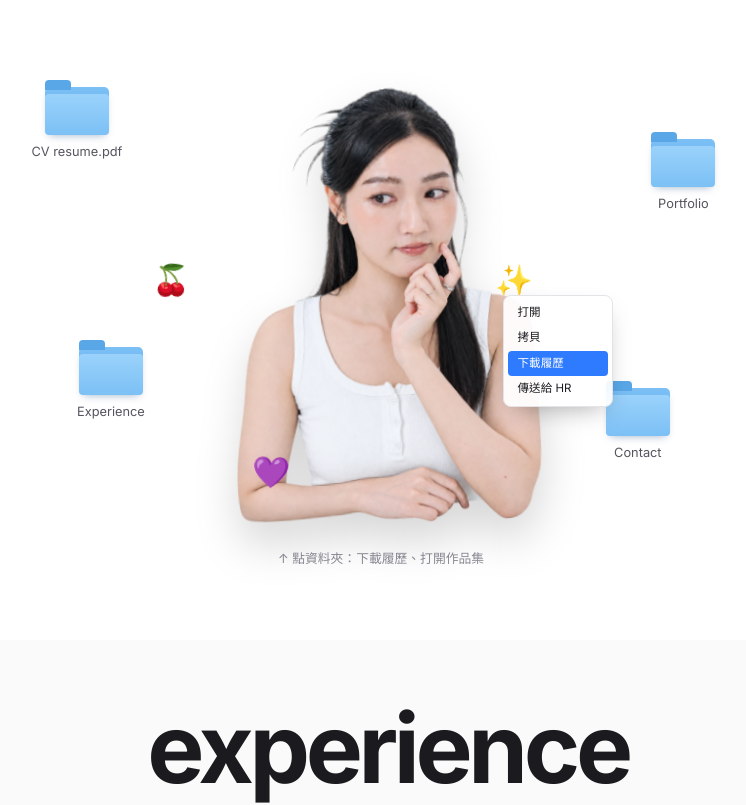
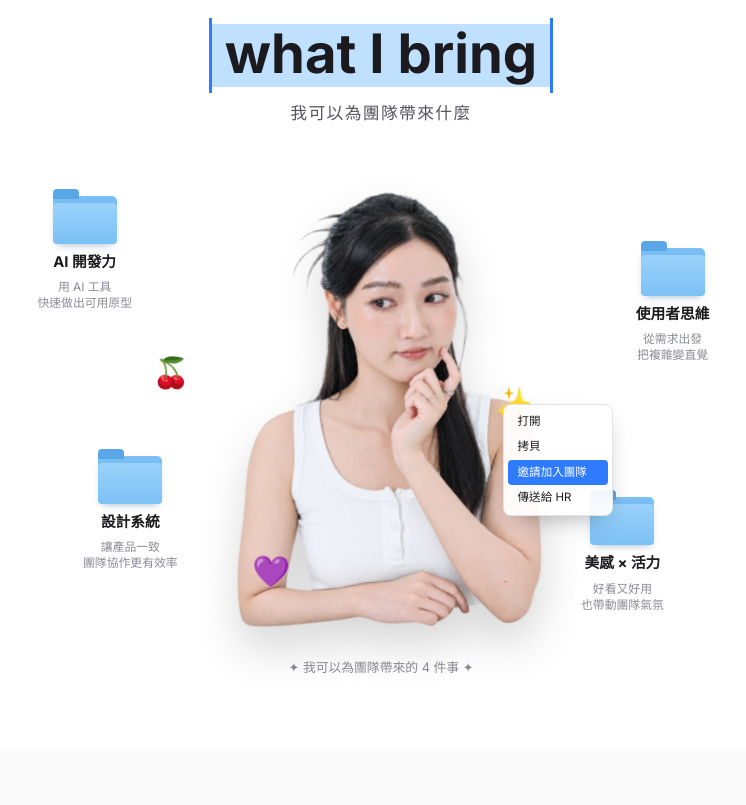
Before and after one commit to honghuixin4-cell/comet-resume, a plain HTML site: page index.html in a window 1280 px wide. Shown: the part 1540-2345 px from the top of the page, without its empty margins (259-1005 px from the left). Drawn offline with Linux system fonts and the light colour scheme.

Commit message:
Files section: turn folders into 'what I bring to the team'
Co-Authored-By: Claude Opus 5.5 <noreply@anthropic.com>

```diff
--- a/index.html
+++ b/index.html
@@ -8,7 +8,7 @@
 <link rel="preconnect" href="https://fonts.googleapis.com">
 <link rel="preconnect" href="https://fonts.gstatic.com" crossorigin>
 <link href="https://fonts.googleapis.com/css2?family=Inter:wght@400;500;600;700;800&family=Noto+Sans+TC:wght@400;500;700;900&display=swap" rel="stylesheet">
-<link rel="stylesheet" href="styles.css?v=20261115h">
+<link rel="stylesheet" href="styles.css?v=20261117a">
 </head>
 <body>
 <div class="scroll-progress" aria-hidden="true"></div>
@@ -108,22 +108,26 @@
 
   <!-- ================= FOLDERS ================= -->
   <section class="files" id="files">
+    <div class="files-head reveal">
+      <h2 class="bracket-title"><span>what I bring</span></h2>
+      <p>我可以為團隊帶來什麼</p>
+    </div>
     <div class="files-stage io">
       <img class="files-person" src="assets/files-person-v2.png" alt="" data-speed="0.08">
       <span class="sticker s1" data-speed="0.3">🍒</span>
       <span class="sticker s2" data-speed="-0.25">✨</span>
       <span class="sticker s3" data-speed="0.18">💜</span>
 
-      <a class="folder f1" href="assets/HongHuiXin-Resume.pdf" download><span class="folder-ico"></span>CV resume.pdf</a>
-      <a class="folder f2" href="https://comet-portfolio-tw.vercel.app/portfolio" target="_blank" rel="noopener"><span class="folder-ico"></span>Portfolio</a>
-      <a class="folder f3" href="#experience"><span class="folder-ico"></span>Experience</a>
-      <a class="folder f4" href="#contact"><span class="folder-ico"></span>Contact</a>
+      <div class="folder value f1"><span class="folder-ico"></span><b>AI 開發力</b><small>用 AI 工具<br>快速做出可用原型</small></div>
+      <div class="folder value f2"><span class="folder-ico"></span><b>使用者思維</b><small>從需求出發<br>把複雜變直覺</small></div>
+      <div class="folder value f3"><span class="folder-ico"></span><b>設計系統</b><small>讓產品一致<br>團隊協作更有效率</small></div>
+      <div class="folder value f4"><span class="folder-ico"></span><b>美感 × 活力</b><small>好看又好用<br>也帶動團隊氣氛</small></div>
 
       <div class="ctx-menu" aria-hidden="true">
-        <span>打開</span><span>拷貝</span><span>下載履歷</span><span>傳送給 HR</span>
+        <span>打開</span><span>拷貝</span><span>邀請加入團隊</span><span>傳送給 HR</span>
       </div>
     </div>
-    <p class="files-hint">↑ 點資料夾：下載履歷、打開作品集</p>
+    <p class="files-hint">✦ 我可以為團隊帶來的 4 件事 ✦</p>
   </section>
 
   <!-- ================= EXPERIENCE ================= -->
@@ -220,6 +224,6 @@
   </section>
 
 </div>
-<script src="script.js?v=20261115h"></script>
+<script src="script.js?v=20261117a"></script>
 </body>
 </html>
--- a/styles.css
+++ b/styles.css
@@ -179,6 +179,14 @@ mark{padding:1px 8px;border-radius:3px;color:var(--ink);font-weight:500}
 .ctx-menu span{padding:3px 10px;border-radius:4px}
 .ctx-menu span:nth-child(3){background:var(--blue);color:#fff}
 .files-hint{text-align:center;font-size:.8rem;color:var(--muted);margin-top:4px}
+.files-head{text-align:center;margin-bottom:6px}
+.files-head .bracket-title{margin-bottom:12px}
+.files-head p{font-size:1.05rem;letter-spacing:.08em;color:var(--soft)}
+.folder.value{cursor:default;text-align:center;line-height:1.35}
+.folder.value b{font-size:.92rem;color:var(--ink);margin-top:2px}
+.folder.value b,.folder.value small{background:rgba(255,255,255,.82);border-radius:6px;padding:1px 6px}
+.folder.value small{font-size:.74rem;color:var(--muted);white-space:nowrap}
+.folder.value:hover b{color:var(--blue)}
 
 /* ============ HUGE HEADINGS ============ */
 .huge{font-family:var(--round);font-weight:700;font-size:clamp(2.8rem,8.5vw,6rem);letter-spacing:-.045em;
```
